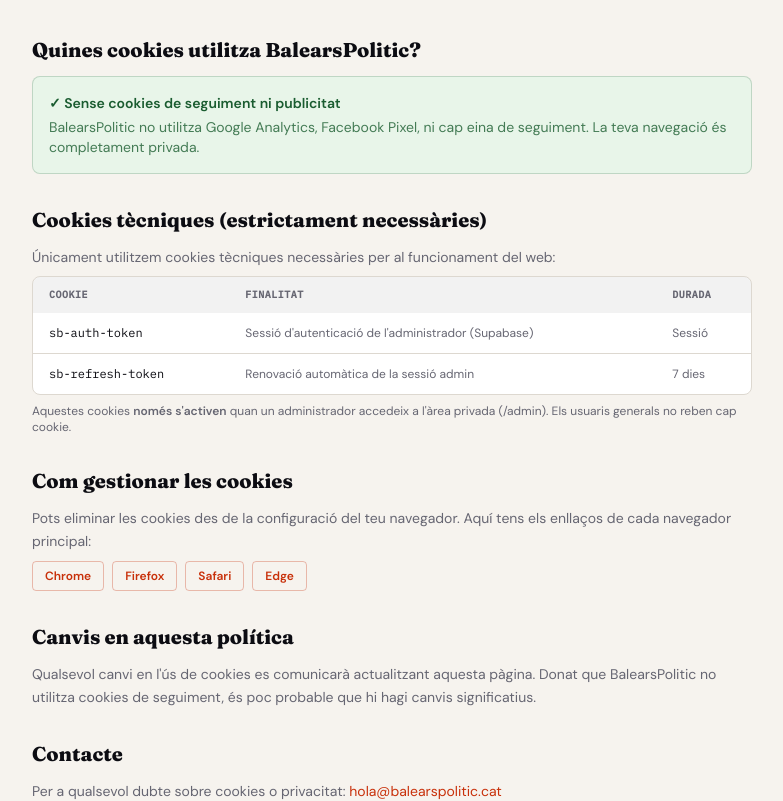
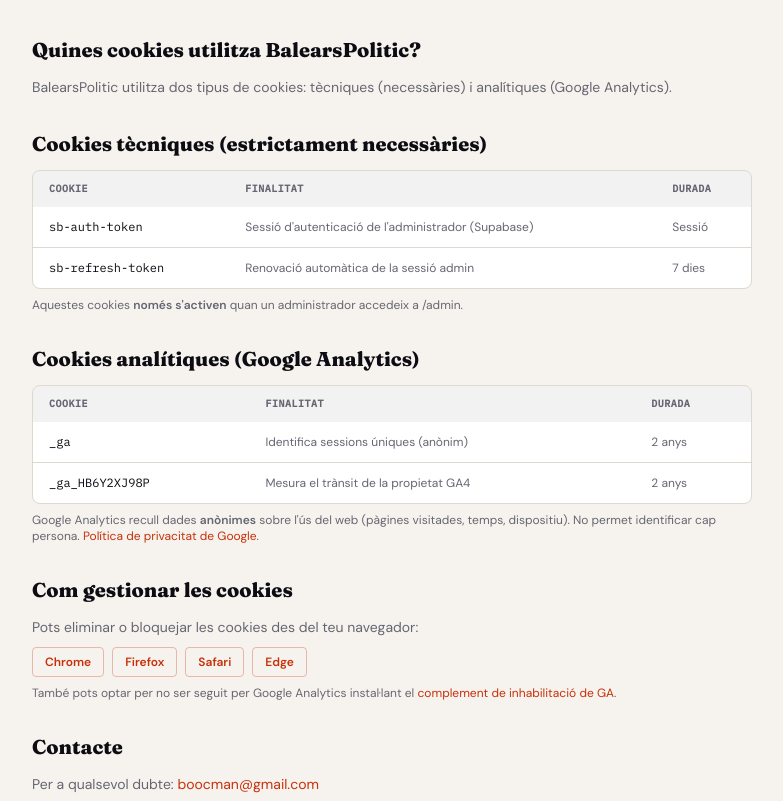
Before and after one commit to Tololiver/balearspolitic, a React (Vite) app: page /cookies in a window 1280 px wide. Shown: the part 344-1145 px from the top of the page, without its empty margins (248-1031 px from the left). Built offline with nearby package versions, Linux system fonts and the light colour scheme.

Commit message:
Add files via upload

```diff
--- a/src/pages/Cookies.jsx
+++ b/src/pages/Cookies.jsx
@@ -4,18 +4,12 @@
     <div className="max-w-3xl mx-auto px-6 py-12">
       <div className="font-mono text-[10px] tracking-[2px] uppercase text-mid mb-2">BalearsPolitic</div>
       <h1 className="font-display text-4xl font-black text-ink mb-8">Política de Cookies</h1>
-
       <div className="space-y-8">
         <Section title="Quines cookies utilitza BalearsPolitic?">
-          <div className="bg-mes-bg border border-mes/20 rounded-lg p-4">
-            <div className="font-semibold text-mes text-sm mb-1">✓ Sense cookies de seguiment ni publicitat</div>
-            <p className="text-sm text-mes/80">BalearsPolitic no utilitza Google Analytics, Facebook Pixel, ni cap eina de seguiment. La teva navegació és completament privada.</p>
-          </div>
+          <p>BalearsPolitic utilitza dos tipus de cookies: tècniques (necessàries) i analítiques (Google Analytics).</p>
         </Section>
-
         <Section title="Cookies tècniques (estrictament necessàries)">
-          <p>Únicament utilitzem cookies tècniques necessàries per al funcionament del web:</p>
-          <div className="bg-white border border-border rounded-lg overflow-hidden mt-3">
+          <div className="bg-white border border-border rounded-lg overflow-hidden">
             <table className="w-full text-xs">
               <thead className="bg-ink/5">
                 <tr>
@@ -38,11 +32,36 @@
               </tbody>
             </table>
           </div>
-          <p className="mt-3 text-xs text-mid">Aquestes cookies <strong>només s'activen</strong> quan un administrador accedeix a l'àrea privada (/admin). Els usuaris generals no reben cap cookie.</p>
+          <p className="text-xs text-mid">Aquestes cookies <strong>només s'activen</strong> quan un administrador accedeix a /admin.</p>
         </Section>
-
+        <Section title="Cookies analítiques (Google Analytics)">
+          <div className="bg-white border border-border rounded-lg overflow-hidden">
+            <table className="w-full text-xs">
+              <thead className="bg-ink/5">
+                <tr>
+                  <th className="text-left px-4 py-2.5 font-mono uppercase tracking-wider text-mid text-[10px]">Cookie</th>
+                  <th className="text-left px-4 py-2.5 font-mono uppercase tracking-wider text-mid text-[10px]">Finalitat</th>
+                  <th className="text-left px-4 py-2.5 font-mono uppercase tracking-wider text-mid text-[10px]">Durada</th>
+                </tr>
+              </thead>
+              <tbody className="divide-y divide-border">
+                <tr>
+                  <td className="px-4 py-3 font-mono text-ink">_ga</td>
+                  <td className="px-4 py-3 text-mid">Identifica sessions úniques (anònim)</td>
+                  <td className="px-4 py-3 text-mid">2 anys</td>
+                </tr>
+                <tr>
+                  <td className="px-4 py-3 font-mono text-ink">_ga_HB6Y2XJ98P</td>
+                  <td className="px-4 py-3 text-mid">Mesura el trànsit de la propietat GA4</td>
+                  <td className="px-4 py-3 text-mid">2 anys</td>
+                </tr>
+              </tbody>
+            </table>
+          </div>
+          <p className="text-xs text-mid">Google Analytics recull dades <strong>anònimes</strong> sobre l'ús del web (pàgines visitades, temps, dispositiu). No permet identificar cap persona. <a href="https://policies.google.com/privacy" target="_blank" rel="noreferrer" className="text-accent hover:underline">Política de privacitat de Google</a>.</p>
+        </Section>
         <Section title="Com gestionar les cookies">
-          <p>Pots eliminar les cookies des de la configuració del teu navegador. Aquí tens els enllaços de cada navegador principal:</p>
+          <p>Pots eliminar o bloquejar les cookies des del teu navegador:</p>
           <div className="flex flex-wrap gap-2 mt-2">
             {[
               {nom:'Chrome', url:'https://support.google.com/chrome/answer/95647'},
@@ -56,24 +75,16 @@
               </a>
             ))}
           </div>
+          <p className="text-xs text-mid mt-2">També pots optar per no ser seguit per Google Analytics instal·lant el <a href="https://tools.google.com/dlpage/gaoptout" target="_blank" rel="noreferrer" className="text-accent hover:underline">complement de inhabilitació de GA</a>.</p>
         </Section>
-
-        <Section title="Canvis en aquesta política">
-          <p>Qualsevol canvi en l'ús de cookies es comunicarà actualitzant aquesta pàgina. Donat que BalearsPolitic no utilitza cookies de seguiment, és poc probable que hi hagi canvis significatius.</p>
-        </Section>
-
         <Section title="Contacte">
-          <p>Per a qualsevol dubte sobre cookies o privacitat: <a href="mailto:boocman@gmail.com" className="text-accent hover:underline">hola@balearspolitic.cat</a></p>
+          <p>Per a qualsevol dubte: <a href="mailto:boocman@gmail.com" className="text-accent hover:underline">boocman@gmail.com</a></p>
         </Section>
       </div>
-
-      <div className="mt-12 pt-6 border-t border-border font-mono text-[10px] text-mid">
-        Última actualització: juny 2026
-      </div>
+      <div className="mt-12 pt-6 border-t border-border font-mono text-[10px] text-mid">Última actualització: juny 2026</div>
     </div>
   )
 }
-
 function Section({ title, children }) {
   return (
     <div>
--- a/src/pages/Legal.jsx
+++ b/src/pages/Legal.jsx
@@ -4,42 +4,32 @@
     <div className="max-w-3xl mx-auto px-6 py-12">
       <div className="font-mono text-[10px] tracking-[2px] uppercase text-mid mb-2">BalearsPolitic</div>
       <h1 className="font-display text-4xl font-black text-ink mb-8">Avís Legal</h1>
-
-      <div className="prose-custom space-y-8">
+      <div className="space-y-8">
         <Section title="1. Titular del web">
-          <p>BalearsPolitic és un projecte de <strong>Tolo Oliver</strong>, amb domicili a les Illes Balears, Espanya. Contacte: <a href="mailto:boocman@gmail.com" className="text-accent hover:underline">hola@balearspolitic.cat</a></p>
+          <p>BalearsPolitic és un projecte de <strong>Tolo Oliver</strong>, amb domicili a les Illes Balears, Espanya. Contacte: <a href="mailto:boocman@gmail.com" className="text-accent hover:underline">boocman@gmail.com</a></p>
         </Section>
-
         <Section title="2. Objecte i finalitat">
           <p>BalearsPolitic és una plataforma d'anàlisi política independent sense ànim de lucre, destinada a facilitar el coneixement de la política balear. Recull, ordena i presenta informació pública sobre governs, partits, municipis i processos electorals de les Illes Balears.</p>
         </Section>
-
         <Section title="3. Propietat intel·lectual">
-          <p>Els continguts d'aquest web (textos, anàlisis, estructures de dades i codi) són propietat de BalearsPolitic. Els dades electorals i institucionals provenen de fonts públiques (Govern de les Illes Balears, Parlament, ajuntaments, fonts periodístiques).</p>
+          <p>Els continguts d'aquest web (textos, anàlisis, estructures de dades i codi) són propietat de BalearsPolitic. Les dades electorals i institucionals provenen de fonts públiques (Govern de les Illes Balears, Parlament, ajuntaments, fonts periodístiques).</p>
           <p>Podeu citar i compartir el contingut d'aquest web amb atribució a BalearsPolitic i indicant la URL de la font original.</p>
         </Section>
-
         <Section title="4. Exactitud de la informació">
           <p>BalearsPolitic fa tots els esforços raonables per garantir la precisió de la informació publicada. No obstant, les dades electorals, composicions de governs i posicions de partits poden contenir errors o estar desactualitzades. Les posicions dels partits reflecteixen declaracions i actuacions públiques contrastades en fonts de diferent tendència editorial.</p>
           <p>BalearsPolitic no es responsabilitza de les decisions preses a partir de la informació d'aquest web.</p>
         </Section>
-
         <Section title="5. Neutralitat editorial">
-          <p>BalearsPolitic és una eina d'anàlisi independent i no té cap afiliació política. L'objectiu és presentar la informació de forma equilibrada i verificada. Si detectes un error o consideres que algun contingut és parcial, posa't en contacte amb nosaltres.</p>
+          <p>BalearsPolitic és una eina d'anàlisi independent i no té cap afiliació política. L'objectiu és presentar la informació de forma equilibrada i verificada. Si detectes un error o consideres que algun contingut és parcial, posa't en contacte: <a href="mailto:boocman@gmail.com" className="text-accent hover:underline">boocman@gmail.com</a></p>
         </Section>
-
         <Section title="6. Llei aplicable">
           <p>Aquest avís legal es regeix per la legislació espanyola. Per a qualsevol controvèrsia, les parts se sotmeten als jutjats i tribunals de Palma de Mallorca.</p>
         </Section>
       </div>
-
-      <div className="mt-12 pt-6 border-t border-border font-mono text-[10px] text-mid">
-        Última actualització: juny 2026
-      </div>
+      <div className="mt-12 pt-6 border-t border-border font-mono text-[10px] text-mid">Última actualització: juny 2026</div>
     </div>
   )
 }
-
 function Section({ title, children }) {
   return (
     <div>
--- a/src/pages/Privacitat.jsx
+++ b/src/pages/Privacitat.jsx
@@ -4,54 +4,43 @@
     <div className="max-w-3xl mx-auto px-6 py-12">
       <div className="font-mono text-[10px] tracking-[2px] uppercase text-mid mb-2">BalearsPolitic</div>
       <h1 className="font-display text-4xl font-black text-ink mb-8">Política de Privacitat</h1>
-
       <div className="space-y-8">
         <Section title="1. Responsable del tractament">
-          <p>Tolo Oliver · BalearsPolitic · boocman@gmail.com</p>
+          <p>Tolo Oliver · BalearsPolitic · <a href="mailto:boocman@gmail.com" className="text-accent hover:underline">boocman@gmail.com</a></p>
         </Section>
-
         <Section title="2. Dades que recollim">
-          <p><strong>Usuaris generals (sense registre):</strong> No recollim cap dada personal. La navegació per BalearsPolitic és completament anònima.</p>
+          <p><strong>Usuaris generals:</strong> Recollim dades d'ús anònimes mitjançant Google Analytics (G-HB6Y2XJ98P) per entendre com s'utilitza el web (pàgines visitades, temps de sessió, origen del trànsit). Aquestes dades no permeten identificar cap persona concreta.</p>
           <p><strong>Accés admin:</strong> L'accés a l'àrea d'administració requereix autenticació via Google OAuth. En aquest cas, emmagatzemem el correu electrònic de l'administrador a Supabase per controlar l'accés. No es comparteix amb tercers.</p>
         </Section>
-
         <Section title="3. Finalitat del tractament">
-          <p>L'única dada personal que tractem (correu de l'administrador) s'utilitza exclusivament per a controlar l'accés al CMS de BalearsPolitic. No fem màrqueting, no vendrm dades, no creem perfils d'usuari.</p>
+          <p>Les dades d'analítica (Google Analytics) s'utilitzen exclusivament per a millorar el web: entendre quines seccions són més visitades, detectar errors i optimitzar el contingut. No fem màrqueting, no venem dades, no creem perfils individuals d'usuari.</p>
         </Section>
-
         <Section title="4. Base legal">
-          <p>El tractament es basa en l'interès legítim (seguretat i control d'accés al sistema d'administració) d'acord amb l'article 6.1.f del RGPD.</p>
+          <p>El tractament de dades d'analítica es basa en el consentiment implícit per a cookies analítiques. El tractament de l'accés admin es basa en l'interès legítim (seguretat i control d'accés) d'acord amb l'article 6.1.f del RGPD.</p>
         </Section>
-
         <Section title="5. Cookies">
-          <p>BalearsPolitic utilitza exclusivament cookies tècniques necessàries per al funcionament del web (sessió d'autenticació admin). No utilitza cookies de seguiment, analítica ni publicitat. Vegeu la nostra <a href="/cookies" className="text-accent hover:underline">Política de Cookies</a> per a més informació.</p>
+          <p>BalearsPolitic utilitza cookies tècniques i cookies analítiques de Google Analytics. Vegeu la nostra <a href="/cookies" className="text-accent hover:underline">Política de Cookies</a> per a més informació.</p>
         </Section>
-
         <Section title="6. Serveis de tercers">
           <ul className="space-y-1.5">
-            <li><strong>Supabase:</strong> Base de dades i autenticació. Dades emmagatzemades a servidors europeus (UE). <a href="https://supabase.com/privacy" target="_blank" rel="noreferrer" className="text-accent hover:underline">Política de privacitat</a></li>
+            <li><strong>Google Analytics:</strong> Analítica web anònima. <a href="https://policies.google.com/privacy" target="_blank" rel="noreferrer" className="text-accent hover:underline">Política de privacitat</a></li>
+            <li><strong>Supabase:</strong> Base de dades i autenticació (servidors europeus). <a href="https://supabase.com/privacy" target="_blank" rel="noreferrer" className="text-accent hover:underline">Política de privacitat</a></li>
             <li><strong>Netlify:</strong> Allotjament web. <a href="https://www.netlify.com/privacy/" target="_blank" rel="noreferrer" className="text-accent hover:underline">Política de privacitat</a></li>
-            <li><strong>Anthropic (Claude):</strong> Generació de resums de programes electorals via IA. <a href="https://www.anthropic.com/privacy" target="_blank" rel="noreferrer" className="text-accent hover:underline">Política de privacitat</a></li>
+            <li><strong>Anthropic (Claude):</strong> IA per a resums de programes electorals. <a href="https://www.anthropic.com/privacy" target="_blank" rel="noreferrer" className="text-accent hover:underline">Política de privacitat</a></li>
             <li><strong>Google OAuth:</strong> Autenticació de l'administrador. <a href="https://policies.google.com/privacy" target="_blank" rel="noreferrer" className="text-accent hover:underline">Política de privacitat</a></li>
           </ul>
         </Section>
-
         <Section title="7. Drets de les persones">
-          <p>D'acord amb el RGPD, tens dret a accedir, rectificar, suprimir, limitar el tractament i portar les teves dades. Per exercir-los, posa't en contacte a <a href="mailto:hola@balearspolitic.cat" className="text-accent hover:underline">boocman@gmail.com</a>. Tens dret a presentar una reclamació davant l'Agència Espanyola de Protecció de Dades (aepd.es).</p>
+          <p>D'acord amb el RGPD, tens dret a accedir, rectificar, suprimir, limitar el tractament i portar les teves dades. Per exercir-los: <a href="mailto:boocman@gmail.com" className="text-accent hover:underline">boocman@gmail.com</a>. Tens dret a presentar una reclamació davant l'Agència Espanyola de Protecció de Dades (aepd.es).</p>
         </Section>
-
         <Section title="8. Conservació de les dades">
-          <p>Les dades de l'administrador es conserven mentre sigui necessari per al funcionament del sistema. En cas de sol·licitud de supressió, s'eliminaran en un termini màxim de 30 dies.</p>
+          <p>Les dades d'analítica es conserven durant 26 mesos (configuració per defecte de Google Analytics). Les dades de l'administrador es conserven mentre sigui necessari per al funcionament del sistema.</p>
         </Section>
       </div>
-
-      <div className="mt-12 pt-6 border-t border-border font-mono text-[10px] text-mid">
-        Última actualització: juny 2026
-      </div>
+      <div className="mt-12 pt-6 border-t border-border font-mono text-[10px] text-mid">Última actualització: juny 2026</div>
     </div>
   )
 }
-
 function Section({ title, children }) {
   return (
     <div>
```
